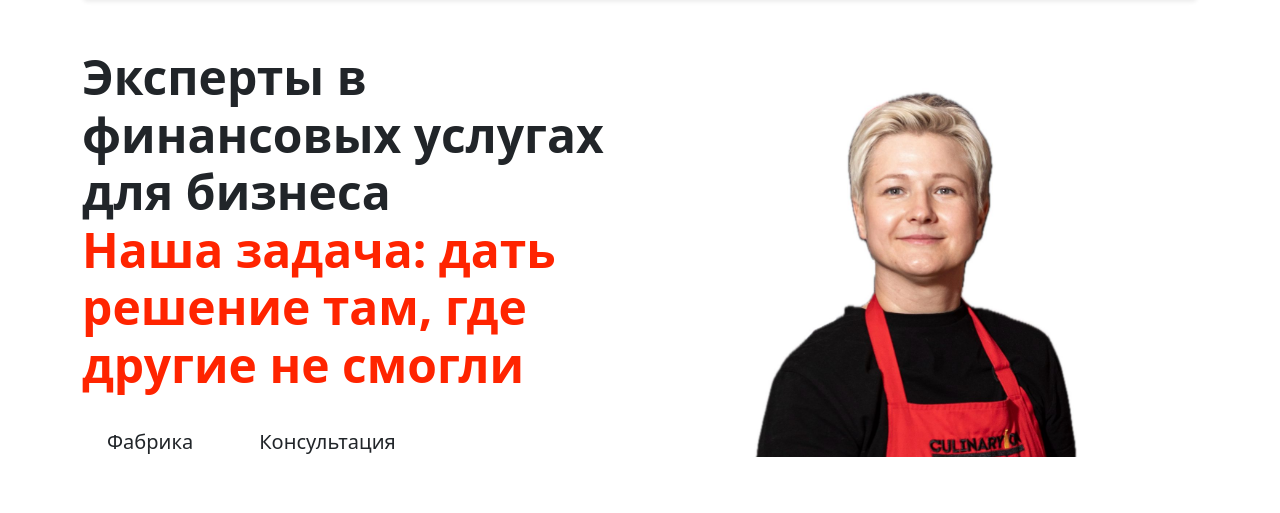
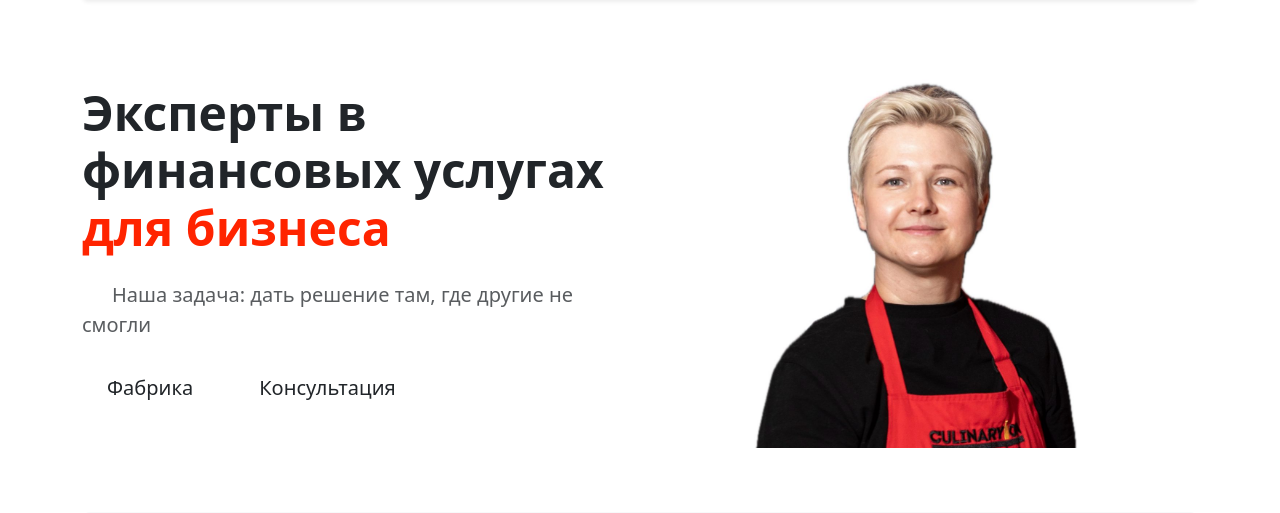
Before and after one commit to ant4p/factory, a Django app: page /about/basic/ in a window 1280 px wide. Shown: the part 108-621 px from the top of the page. Run offline with Django 5.2, Linux system fonts and the light colour scheme; some libraries are stand-ins or nearby versions.

Commit message:
update about

```diff
--- a/about/templates/about/basic.html
+++ b/about/templates/about/basic.html
@@ -7,11 +7,12 @@
         <!-- Hero Section -->
         <section class="row align-items-center mb-6">
             <div class="col-lg-6">
-                <h1 class="display-5 fw-bold text-dark mb-4">
-                    Эксперты в финансовых услугах для бизнеса<br>
-                    <span class="text-orange">Наша задача: дать решение там, где другие не смогли</span>
+                <h1 class="display-5 fw-bold text-dark mb-4" style="text-align:left">
+                   Эксперты в финансовых услугах<br>
+                    <span class="text-orange">для бизнеса</span>
                 </h1>
-                <p class="lead text-muted mb-4">
+                <p class="lead text-muted mb-4"style="text-align:left">
+                    Наша задача: дать решение там, где другие не смогли
 
                 </p>
                 <div class="d-flex gap-3">
--- a/src/templates/src/hero_section.html
+++ b/src/templates/src/hero_section.html
@@ -29,6 +29,7 @@
             <div class="col-lg-6">
                 <div class=" text-center">
                     <img src={% static "src/images/masha_w.jpeg" %} style="width: 400px; height: 400px; object-fit: cover; border-radius: 0.1rem;">
+                    {% comment %} <img src={% static "src/images/pinup2.png" %} style="width: 400px; height: 400px; object-fit: cover; border-radius: 0.1rem;">           {% endcomment %}
                 </div>
             </div>
         </section>
```
Also changed, not shown: src/static/src/images/pinup.png (added), src/static/src/images/pinup2.png (added).
